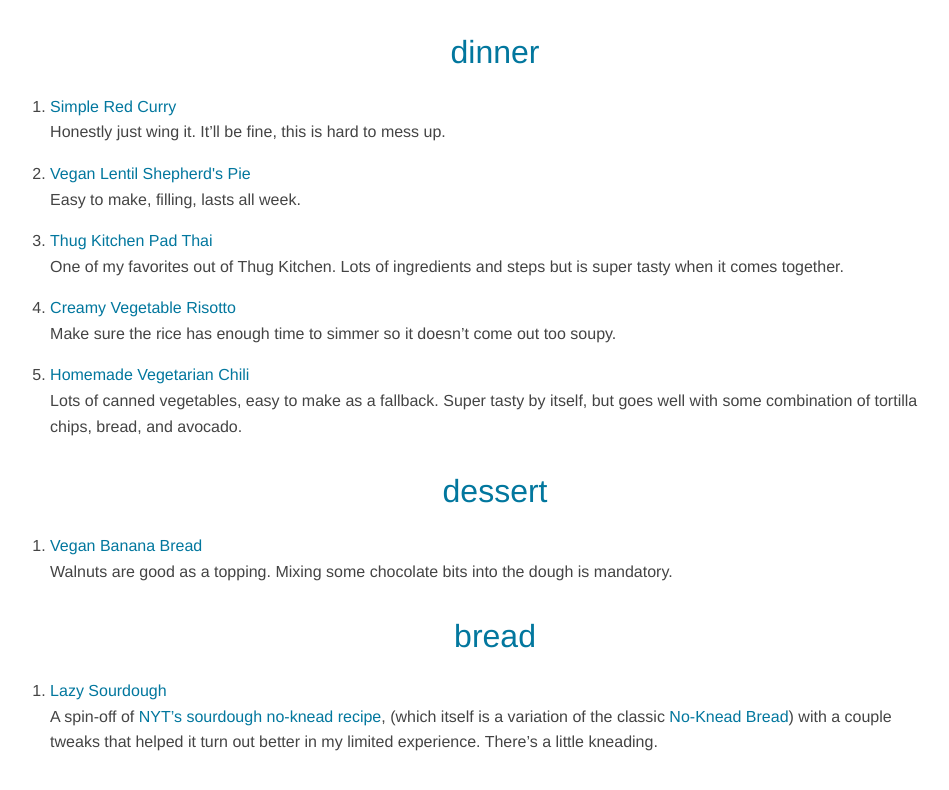
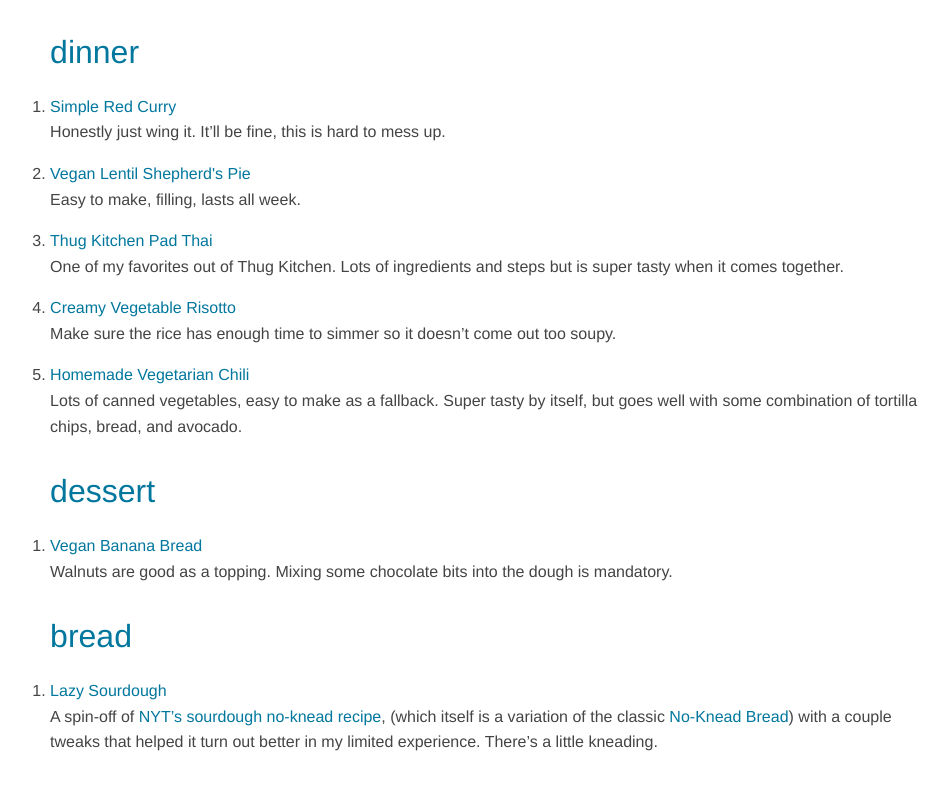
Before and after one commit to erik/food, a Jekyll site: the page built from index.md, in a window 1280 px wide. Shown: the top 790 px of the page, without its empty margins (145-1094 px from the left). Built offline with Jekyll 4.4.1, drawn with Linux system fonts in a browser that asks for light colours.

Commit message:
Okay, make it a little less silly

```diff
--- a/_sass/listing.scss
+++ b/_sass/listing.scss
@@ -13,8 +13,6 @@ a {
 
 .category-title {
   font-size: 2em;
-  text-transform: full-width;
-  text-align: center;
   padding-bottom: 0;
   margin-bottom: 0;
 }
```
